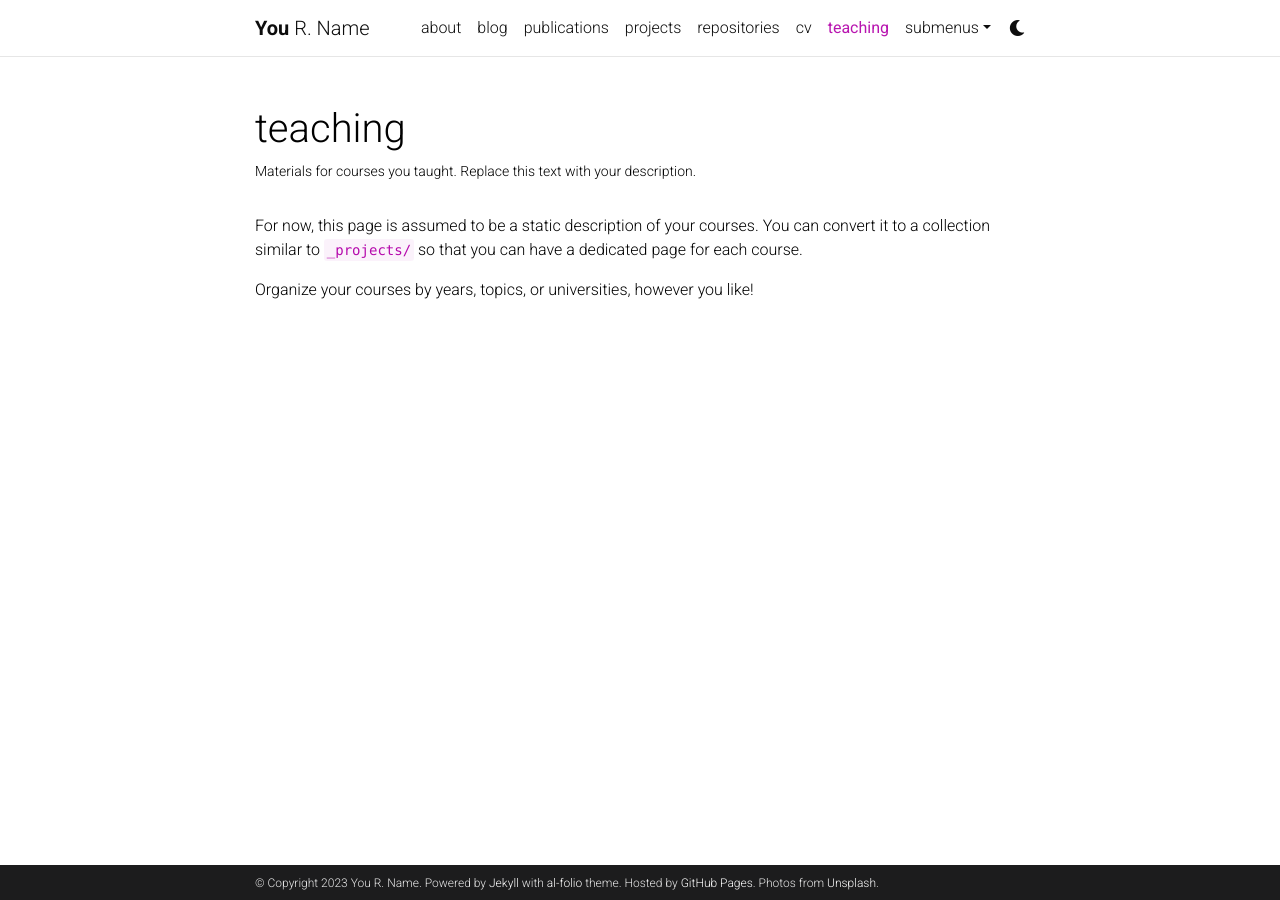
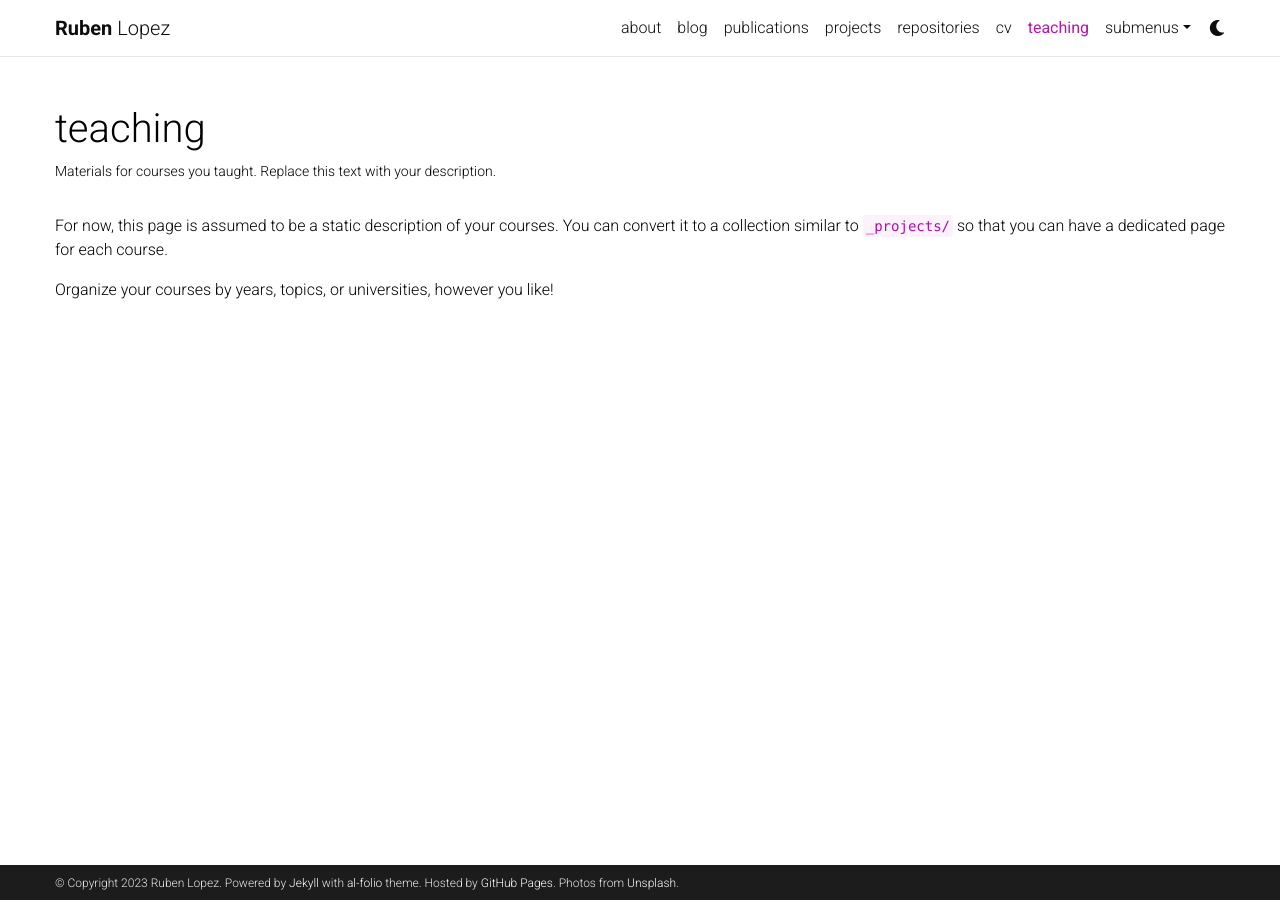
Before and after one commit to rjlopez2/my_site, a Jekyll site: the page built from _pages/teaching.md, in a window 1280 px wide. Built offline with Jekyll 4.4.1, drawn with Linux system fonts in a browser that asks for light colours; comment, search, counter and statistics services are not loaded; a style sheet for code colours, icons or effects is not loaded.

Commit message:
replace basic info with yours

```diff
--- a/_config.yml
+++ b/_config.yml
@@ -3,10 +3,10 @@
 # -----------------------------------------------------------------------------
 
 title: blank # the website title (if blank, full name will be used instead)
-first_name: You
-middle_name: R.
-last_name: Name
-email: you@example.com
+first_name: Ruben
+middle_name:
+last_name: Lopez
+email: ruben.lopez@unibe.ch
 description: > # the ">" symbol means to ignore newlines until "footer_text:"
   A simple, whitespace theme for academics. Based on [*folio](https://github.com/bogoli/-folio) design.
 footer_text: >
@@ -45,7 +45,7 @@ repo_trophies:
 # will use title and url fields
 # Take a look to https://github.com/jekyll/jekyll-feed for more customization
 
-rss_icon: true
+rss_icon: false
 
 # -----------------------------------------------------------------------------
 # Layout
@@ -55,7 +55,7 @@ navbar_fixed: true
 footer_fixed: true
 
 # Dimensions
-max_width: 800px
+max_width: 1200px
 
 # TODO: add layout settings (single page vs. multi-page)
 
@@ -71,16 +71,16 @@ og_image: # The site-wide (default for all links) Open Graph preview image
 # Social integration
 # -----------------------------------------------------------------------------
 
-github_username: # your GitHub user name
+github_username: rjlopez2 # your GitHub user name
 gitlab_username: # your GitLab user name
-twitter_username: # your Twitter handle
+twitter_username: RubenLopDi # your Twitter handle
 mastodon_username: # your mastodon instance+username in the format instance.tld/@username
 linkedin_username: # your LinkedIn user name
 telegram_username: # your Telegram user name
-scholar_userid: # your Google Scholar ID
+scholar_userid: qvD9HigAAAAJ # your Google Scholar ID
 semanticscholar_id: # your Semantic Scholar ID
 whatsapp_number: # your WhatsApp number (full phone number in international format. Omit any zeroes, brackets, or dashes when adding the phone number in international format.)
-orcid_id: # your ORCID ID
+orcid_id: 0000-0002-3802-3158 # your ORCID ID
 medium_username: # your Medium username
 quora_username: # your Quora username
 publons_id: # your ID on Publons
@@ -89,7 +89,7 @@ osf_id: # your OSF ID
 research_gate_profile: # your profile on ResearchGate
 scopus_id: # your profile on Scopus
 blogger_url: # your blogger URL
-work_url: # work page URL
+work_url: https://physiologie.unibe.ch/~odening/group/ # work page URL
 keybase_username: # your keybase user name
 wikidata_id: # your wikidata id
 wikipedia_id: # your wikipedia id (Case sensitive)
@@ -106,7 +106,7 @@ youtube_id: # your youtube channel id (youtube.com/@<youtube_id>)
 discord_id: # your discord id (18-digit unique numerical identifier)
 
 contact_note: >
-  You can even add a little note about which of these is the best way to reach you.
+  For quick and direct contact use the the email icon.
 
 # -----------------------------------------------------------------------------
 # Analytics and search engine verification
@@ -177,12 +177,12 @@ collections:
     permalink: /projects/:path/
 
 announcements:
-  enabled: true
+  enabled: false
   scrollable: true # adds a vertical scroll bar if there are more than 3 news items
   limit: 5 # leave blank to include all the news in the `_news` folder
 
 latest_posts:
-  enabled: true
+  enabled: fasle
   scrollable: true # adds a vertical scroll bar if there are more than 3 new posts items
   limit: 3 # leave blank to include all the blog posts
 
@@ -293,6 +293,9 @@ scholar:
 
   query: "@*"
 
+  sort_by: year
+  order: descending
+
 badges: # Display different badges for your publications
   altmetric_badge: true # Altmetric badge (https://www.altmetric.com/products/altmetric-badges/)
   dimensions_badge: true # Dimensions badge (https://badge.dimensions.ai/)
```
